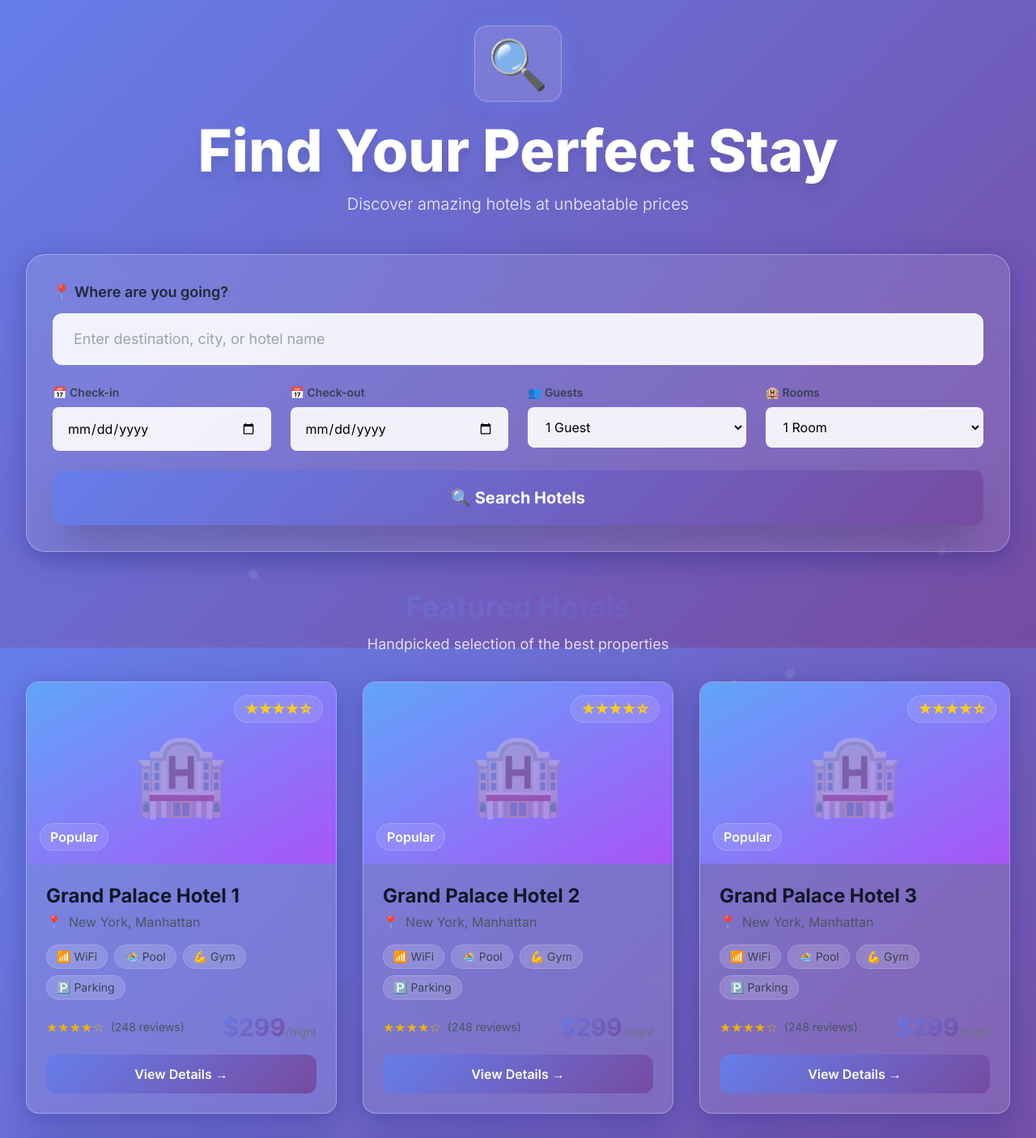
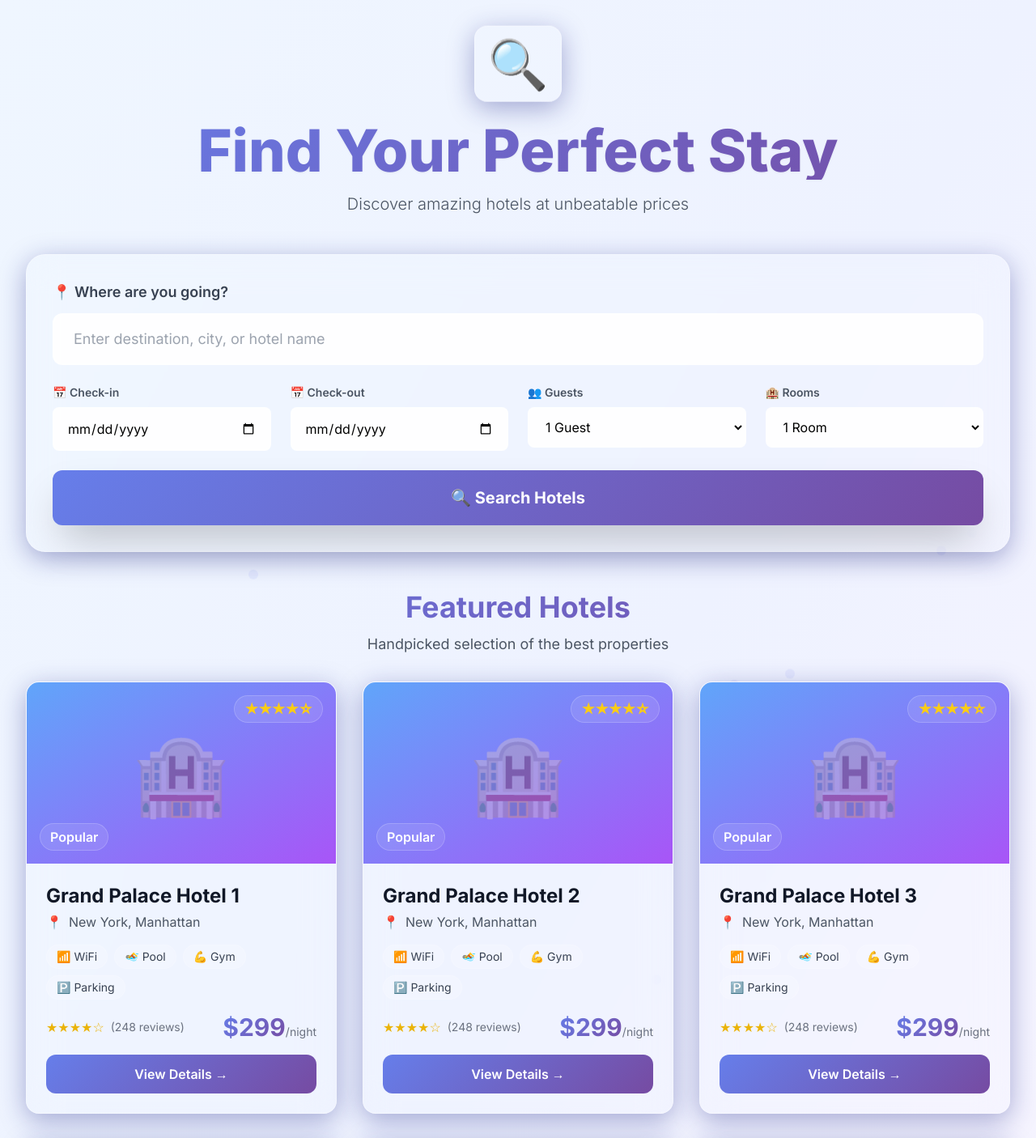
Before and after one commit to yousafuk777/StayOS-Hotel-booking, a Next.js app in the folder frontend/: page /search in a window 1280 px wide. Shown: the top 1406 px of the page at 81% size. Built offline with nearby package versions, Linux system fonts and the light colour scheme.

Commit message:
search ui fix

```diff
--- a/frontend/src/app/search/page.tsx
+++ b/frontend/src/app/search/page.tsx
@@ -7,13 +7,13 @@ export default function SearchPage() {
   const [checkOut, setCheckOut] = useState('')
 
   return (
-    <main className="min-h-screen p-8 relative overflow-hidden">
+    <main className="min-h-screen p-8 relative overflow-hidden bg-gradient-to-br from-blue-50 via-indigo-50 to-purple-50">
       {/* Animated background */}
       <div className="absolute inset-0 overflow-hidden">
         {[...Array(15)].map((_, i) => (
           <div
             key={i}
-            className="absolute w-3 h-3 bg-white rounded-full opacity-10 float"
+            className="absolute w-3 h-3 bg-indigo-400 rounded-full opacity-10 float"
             style={{
               left: `${Math.random() * 100}%`,
               top: `${20 + Math.random() * 60}%`,
@@ -28,24 +28,24 @@ export default function SearchPage() {
         {/* Header */}
         <div className="text-center space-y-4 fade-in">
           <div className="flex justify-center mb-6">
-            <div className="glass-card p-4 rounded-2xl glow float">
+            <div className="glass-card p-4 rounded-2xl shadow-xl float border border-gray-200">
               <span className="text-6xl">🔍</span>
             </div>
           </div>
-          <h1 className="text-6xl md:text-7xl font-extrabold text-white drop-shadow-xl">
+          <h1 className="text-6xl md:text-7xl font-extrabold gradient-text drop-shadow-sm">
             Find Your Perfect Stay
           </h1>
-          <p className="text-xl text-white/90 font-light max-w-2xl mx-auto">
+          <p className="text-xl text-gray-600 font-light max-w-2xl mx-auto">
             Discover amazing hotels at unbeatable prices
           </p>
         </div>
 
         {/* Search Form */}
-        <div className="glass-card rounded-3xl p-8 shadow-2xl slide-up" style={{ animationDelay: '0.2s' }}>
+        <div className="glass-card rounded-3xl p-8 shadow-2xl slide-up border border-gray-200" style={{ animationDelay: '0.2s' }}>
           <div className="space-y-6">
             {/* Destination */}
             <div>
-              <label className="block text-lg font-semibold text-gray-800 mb-3">
+              <label className="block text-lg font-semibold text-gray-700 mb-3">
                 📍 Where are you going?
               </label>
               <input
@@ -59,7 +59,7 @@ export default function SearchPage() {
             <div className="grid grid-cols-1 md:grid-cols-2 lg:grid-cols-4 gap-6">
               {/* Check-in */}
               <div>
-                <label className="block text-sm font-semibold text-gray-700 mb-2">
+                <label className="block text-sm font-semibold text-gray-600 mb-2">
                   📅 Check-in
                 </label>
                 <input
@@ -72,7 +72,7 @@ export default function SearchPage() {
 
               {/* Check-out */}
               <div>
-                <label className="block text-sm font-semibold text-gray-700 mb-2">
+                <label className="block text-sm font-semibold text-gray-600 mb-2">
                   📅 Check-out
                 </label>
                 <input
@@ -85,7 +85,7 @@ export default function SearchPage() {
 
               {/* Guests */}
               <div>
-                <label className="block text-sm font-semibold text-gray-700 mb-2">
+                <label className="block text-sm font-semibold text-gray-600 mb-2">
                   👥 Guests
                 </label>
                 <select className="input-field w-full px-4 py-3 rounded-lg text-base focus:outline-none">
@@ -99,7 +99,7 @@ export default function SearchPage() {
 
               {/* Rooms */}
               <div>
-                <label className="block text-sm font-semibold text-gray-700 mb-2">
+                <label className="block text-sm font-semibold text-gray-600 mb-2">
                   🏨 Rooms
                 </label>
                 <select className="input-field w-full px-4 py-3 rounded-lg text-base focus:outline-none">
@@ -122,14 +122,14 @@ export default function SearchPage() {
         <div className="space-y-8">
           <div className="text-center slide-up" style={{ animationDelay: '0.4s' }}>
             <h2 className="text-4xl font-bold gradient-text mb-3">Featured Hotels</h2>
-            <p className="text-white/80 text-lg">Handpicked selection of the best properties</p>
+            <p className="text-gray-600 text-lg">Handpicked selection of the best properties</p>
           </div>
 
           <div className="grid grid-cols-1 md:grid-cols-2 lg:grid-cols-3 gap-8">
             {[1, 2, 3, 4, 5, 6].map((hotel, index) => (
               <div
                 key={hotel}
-                className="glass-card rounded-2xl overflow-hidden card-hover slide-up"
+                className="glass-card rounded-2xl overflow-hidden card-hover slide-up border border-gray-200"
                 style={{ animationDelay: `${0.5 + index * 0.1}s` }}
               >
                 {/* Hotel Image Placeholder */}
@@ -137,10 +137,10 @@ export default function SearchPage() {
                   <div className="absolute inset-0 flex items-center justify-center">
                     <span className="text-8xl opacity-30">🏨</span>
                   </div>
-                  <div className="absolute top-4 right-4 glass px-3 py-1 rounded-full">
+                  <div className="absolute top-4 right-4 glass px-3 py-1 rounded-full border border-white/20">
                     <span className="text-yellow-400 font-bold">★★★★☆</span>
                   </div>
-                  <div className="absolute bottom-4 left-4 glass px-3 py-1 rounded-full">
+                  <div className="absolute bottom-4 left-4 glass px-3 py-1 rounded-full border border-white/20">
                     <span className="text-white font-semibold">Popular</span>
                   </div>
                 </div>
@@ -152,17 +152,17 @@ export default function SearchPage() {
                       Grand Palace Hotel {hotel}
                     </h3>
                     <p className="text-gray-600 flex items-center gap-2">
-                      <span>📍</span>
+                      <span className="text-blue-500">📍</span>
                       <span>New York, Manhattan</span>
                     </p>
                   </div>
 
                   {/* Amenities */}
                   <div className="flex flex-wrap gap-2">
-                    <span className="glass px-3 py-1 rounded-full text-sm text-gray-700">📶 WiFi</span>
-                    <span className="glass px-3 py-1 rounded-full text-sm text-gray-700">🏊 Pool</span>
-                    <span className="glass px-3 py-1 rounded-full text-sm text-gray-700">💪 Gym</span>
-                    <span className="glass px-3 py-1 rounded-full text-sm text-gray-700">🅿️ Parking</span>
+                    <span className="glass px-3 py-1 rounded-full text-sm text-gray-700 border border-gray-200">📶 WiFi</span>
+                    <span className="glass px-3 py-1 rounded-full text-sm text-gray-700 border border-gray-200">🏊 Pool</span>
+                    <span className="glass px-3 py-1 rounded-full text-sm text-gray-700 border border-gray-200">💪 Gym</span>
+                    <span className="glass px-3 py-1 rounded-full text-sm text-gray-700 border border-gray-200">🅿️ Parking</span>
                   </div>
 
                   {/* Rating and Reviews */}
@@ -171,7 +171,7 @@ export default function SearchPage() {
                       <div className="flex text-yellow-500">
                         {'★'.repeat(4)}{'☆'}
                       </div>
-                      <span className="text-gray-600 text-sm">(248 reviews)</span>
+                      <span className="text-gray-500 text-sm">(248 reviews)</span>
                     </div>
                     <div className="text-right">
                       <span className="text-3xl font-bold gradient-text">$299</span>
@@ -190,7 +190,7 @@ export default function SearchPage() {
         </div>
 
         {/* Why Choose Us */}
-        <div className="glass-card rounded-3xl p-10 mt-16 slide-up" style={{ animationDelay: '1s' }}>
+        <div className="glass-card rounded-3xl p-10 mt-16 slide-up border border-gray-200" style={{ animationDelay: '1s' }}>
           <h2 className="text-4xl font-bold gradient-text text-center mb-10">Why Choose StayOS?</h2>
           <div className="grid grid-cols-1 md:grid-cols-3 gap-8">
             <div className="text-center space-y-4">
```
